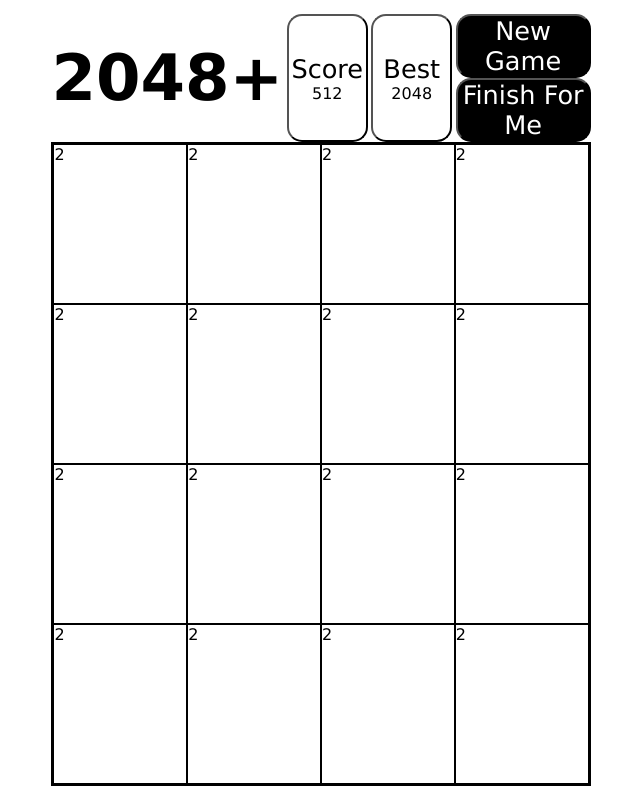
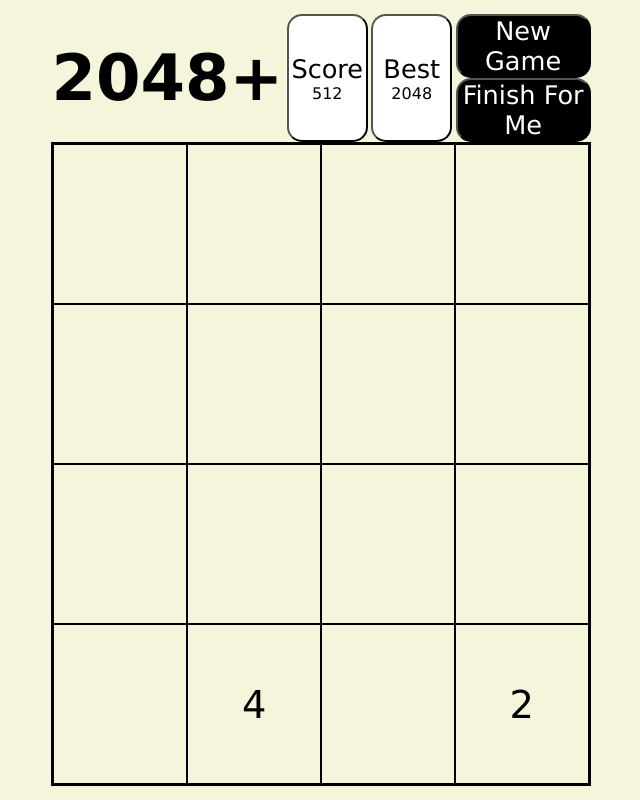
Before and after one commit to ryansu1130/2048, a React (Vite) app: page / in a window 1280 px wide. Shown: the whole page, without its empty margins (319-959 px from the left). Built offline with nearby package versions, Linux system fonts and the light colour scheme.

Commit message:
random number logic

```diff
--- a/src/App.css
+++ b/src/App.css
@@ -4,6 +4,7 @@ html{
     display: flex;
     align-items: center;
     justify-content: center;
+    background-color:beige
 }
 #mainContainer{
     width: 100%;
--- a/src/App.jsx
+++ b/src/App.jsx
@@ -2,12 +2,53 @@ import { useState } from "react";
 import "./App.css";
 import ScoreBoard from "./ScoreBoard";
 import GameBoard from "./GameBoard";
+
 function App() {
+  const generateNum = () => {
+    if (Math.random() > 0.5) {
+      return 2;
+    }
+    return 4;
+  };
+
+  const generateSpot = () => {
+    let randomSpot = Math.floor(Math.random() * 16);
+    if (board[randomSpot] === null) {
+      console.log(randomSpot, "is null");
+      let copy = [...board];
+      copy[randomSpot] = generateNum();
+      setBoard(copy);
+      console.log(board);
+    } else {
+      generateSpot();
+      }
+    }
+  ;
+
+  const initBoard = [
+    null,
+    null,
+    null,
+    null,
+    null,
+    null,
+    null,
+    null,
+    null,
+    null,
+    null,
+    null,
+    null,
+    generateNum(),
+    null,
+    generateNum(),
+  ];
+  const [board, setBoard] = useState(initBoard);
   return (
     <>
-      <div id="mainContainer">
-        <ScoreBoard />
-        <GameBoard />
+      <div id="mainContainer" onClick={generateSpot}>
+        <ScoreBoard reset={setBoard} />
+        <GameBoard board={board} />
       </div>
     </>
   );
--- a/src/GameBoard.jsx
+++ b/src/GameBoard.jsx
@@ -1,24 +1,11 @@
 import Square from "./Square";
 import "./GameBoard.css"
-export default function GameBoard() {
+export default function GameBoard({board}) {
   return (
     <div id="gameBoardContainer">
-      <Square />
-      <Square />
-      <Square />
-      <Square />
-      <Square />
-      <Square />
-      <Square />
-      <Square />
-      <Square />
-      <Square />
-      <Square />
-      <Square />
-      <Square />
-      <Square />
-      <Square />
-      <Square />
+    {board.map((value, idx) => {
+      return <Square key={idx} number={value}/>
+    })}
     </div>
   );
 }
--- a/src/GameControl.jsx
+++ b/src/GameControl.jsx
@@ -1,5 +1,5 @@
 import "./GameControl.css"
-export default function GameControl(){
+export default function GameControl({reset}){
     return(
         <div id="gameControlContainer">
             <button>New Game</button>
--- a/src/ScoreBoard.jsx
+++ b/src/ScoreBoard.jsx
@@ -1,6 +1,6 @@
 import "./ScoreBoard.css";
 import GameControl from "./GameControl";
-export default function ScoreBoard() {
+export default function ScoreBoard({reset}) {
   return (
     <>
       <div id="scoreBoardContainer">
@@ -11,7 +11,7 @@ export default function ScoreBoard() {
         <button>
           Best <p>2048</p>
         </button>
-        <GameControl />
+        <GameControl reset={reset} />
       </div>
     </>
   );
--- a/src/Square.css
+++ b/src/Square.css
@@ -2,4 +2,11 @@
     border: 1px solid black;
     width: 25%;
     height: 20vh;
+    display: flex;
+    align-items: center;
+    justify-content: center;
 }
+
+#SquareContainer span{
+    font-size: 3vw;
+}
--- a/src/Square.jsx
+++ b/src/Square.jsx
@@ -1,8 +1,8 @@
 import "./Square.css"
-export default function Square(){
+export default function Square({number}){
     return(
         <div id="SquareContainer">
-            <span>2</span>
+            <span>{number}</span>
         </div>
     )
 }
```
